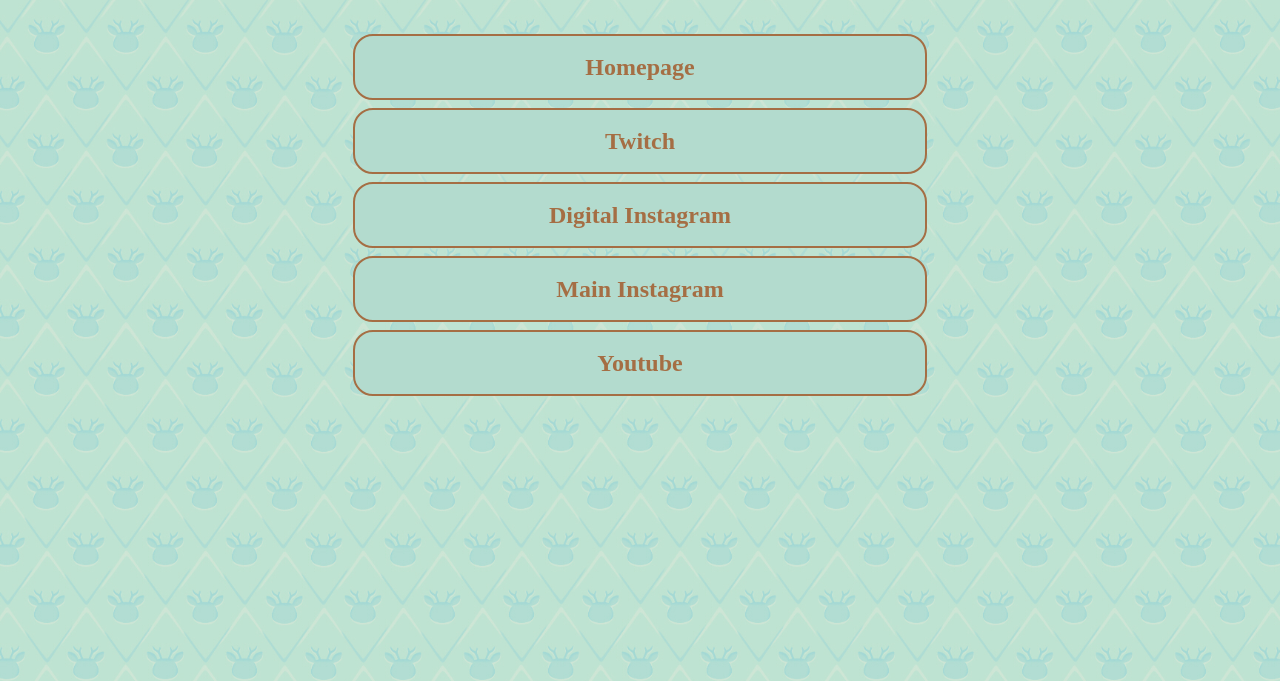
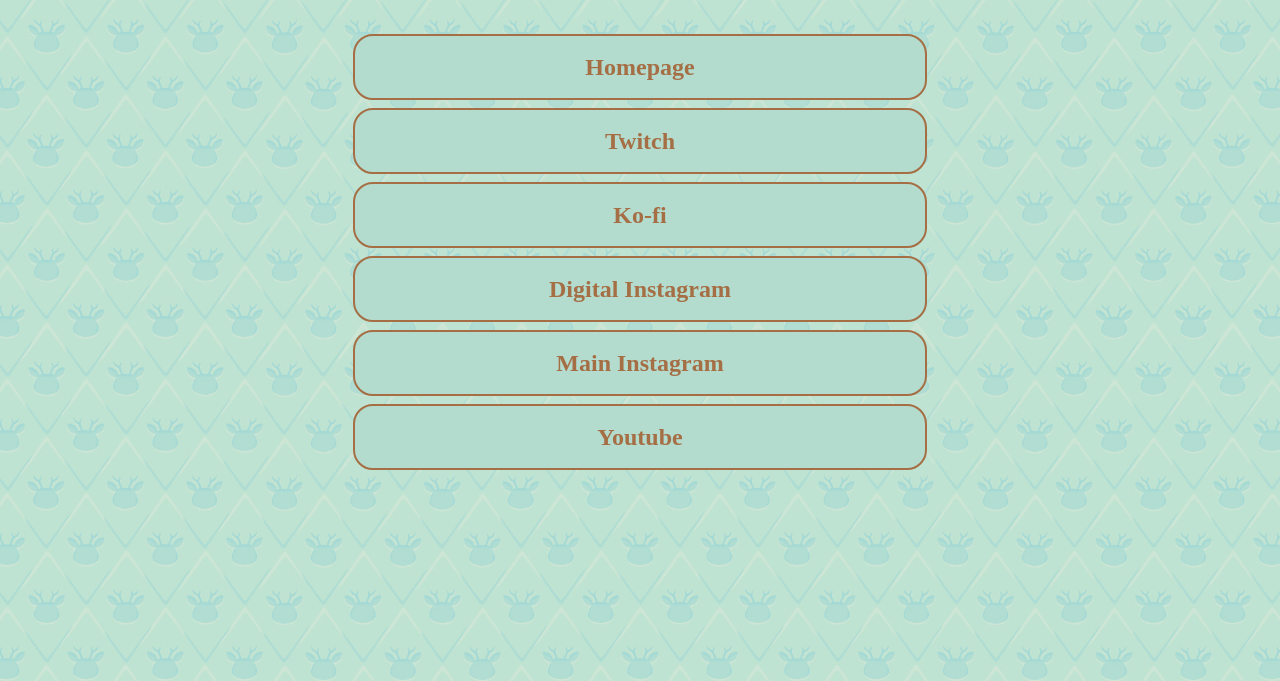
Before and after one commit to KatiRen/webpageKatiRen, a plain HTML site: page linktree.html in a window 1280 px wide. Shown: the part 80-761 px from the top of the page. Drawn offline with Linux system fonts and the light colour scheme; a web font is replaced by a local one.

Commit message:
added ko-fi link

```diff
--- a/linktree.html
+++ b/linktree.html
@@ -38,6 +38,7 @@
       <div class="links">
         <a href="http://katiren.com/" class="button" target="blank">Homepage</a></br>
         <a href="https://www.twitch.tv/katiren" class="button" target="blank">Twitch</a></br>
+        <a href="https://ko-fi.com/katiren" class="button" target="blank">Ko-fi</a></br>
         <a href="https://www.instagram.com/deardigitaldeer/" class="button" target="blank">Digital Instagram</a></br>
         <a href="https://www.instagram.com/katirenart/" class="button" target="blank">Main Instagram</a></br>
         <a href="https://www.youtube.com/channel/UCk8riL4RfalPUIXN9IKbVoA/featured" class="button" target="blank">Youtube</a></br>
@@ -54,7 +55,16 @@
   <br>
   <br>
   <br>
-
+  <br>
+  <br>
+  <br>
+  <br>
+  <br>
+  <br>
+  <br>
+  <br>
+  <br>
+  <br>
 
 </main>
 
```
